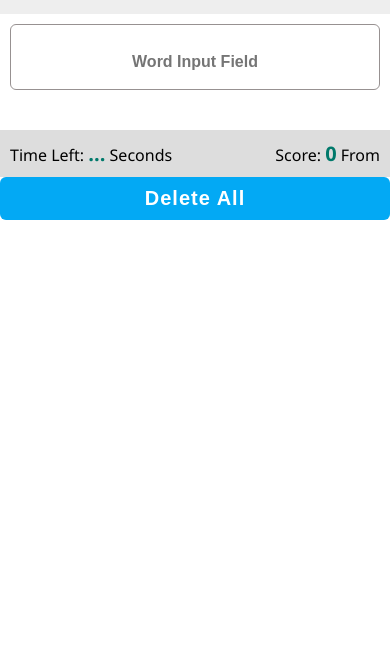
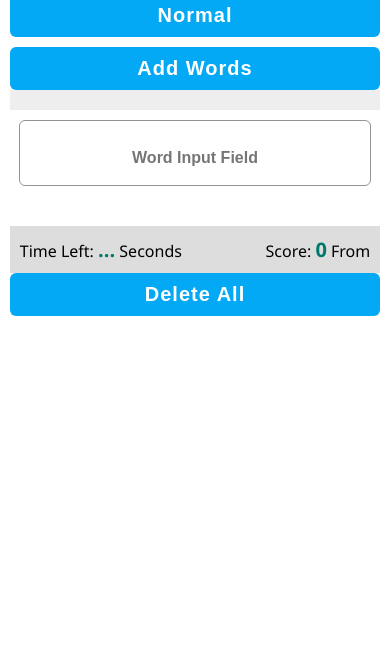
Before and after one commit to AhmedYasserMansour/Typing-Speed, a plain HTML site: page index.html in a window 390 px wide. Shown: the part 174-844 px from the top of the page. Drawn offline with Linux system fonts and the light colour scheme.

Commit message:
Typing-Speed

```diff
--- a/main.css
+++ b/main.css
@@ -3,7 +3,7 @@ body {
     text-align: center;
     margin: 0;
 }
-.game {
+.game .container {
     width: 700px;
     margin: auto;
 }
@@ -138,11 +138,14 @@ body {
 }
 
 @media (max-width:767px) {
-    .game {
-        width: 100%;
-    }
     body{
         font-size: 16px;
+    }
+    .game .container {
+        width: 95%;
+    }
+    .controls {
+        flex-wrap: wrap;
     }
     .inputs {
         width: 95%;
--- a/script.js
+++ b/script.js
@@ -75,6 +75,9 @@ const normalWords = [
     myWords.style.display = 'block';
   }
  start.addEventListener('click', ()=> {
+    (document.querySelectorAll('.words div .delete')).forEach(word=>{
+        word.style.display = 'none'
+    });
     inputWords.placeholder = 'Write The Word';
      startPlay();
     inputWords.style.pointerEvents= 'normal';
@@ -86,6 +89,7 @@ const normalWords = [
             if(e.target.classList.contains('add')){
                 lvlSeconds.innerHTML = 'Add Your Words'
                 word.style.display = 'none';
+                myWords.style.display = 'none';
                 writeSeconds.style.display = 'block';
                 inputWords.placeholder = 'Add Your Words';
                 if(checkStart) {
@@ -121,9 +125,6 @@ const normalWords = [
                 });
                 normal.style.display = 'none';
                 generateWords();
-                // (document.querySelectorAll('.words div .delete')).forEach(word=>{
-                //     word.style.display = 'none'
-                // });
             }
        else if (e.target.classList.contains('my-words')) {
         if(window.localStorage.getItem('seconds')) {
```
